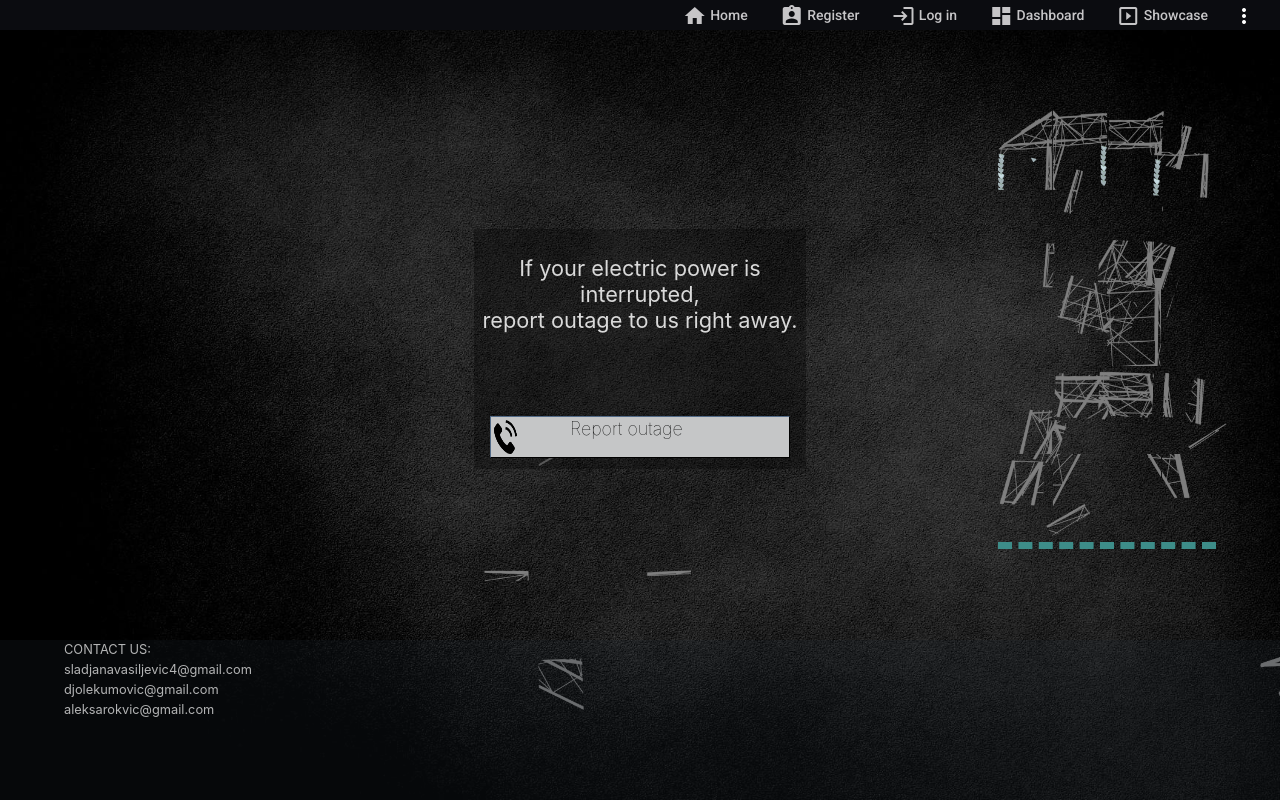
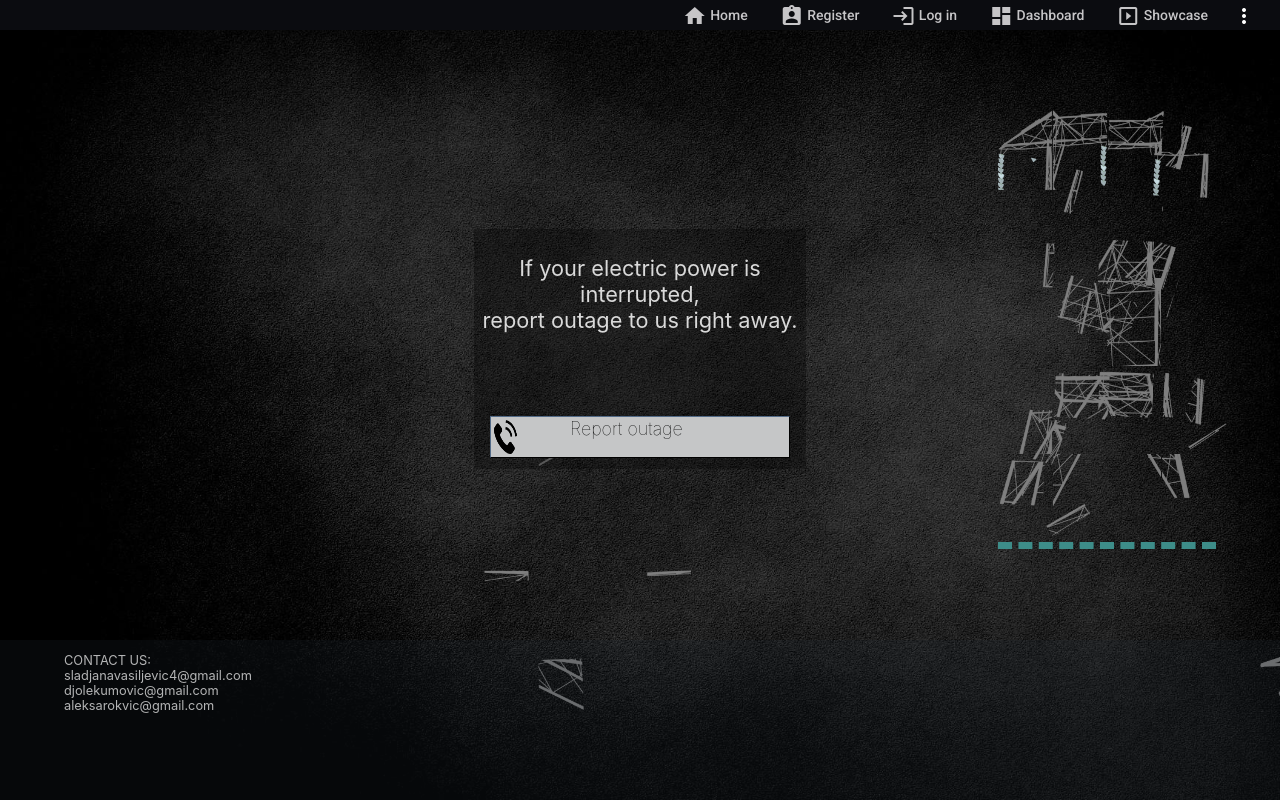
Before and after one commit to arokvic/PUSGS-Angular-.NETCore-2021, an Angular app: page / in a window 1280 px wide. Built offline with nearby package versions, Linux system fonts and the light colour scheme.

Commit message:
tekst line-height
Co-Authored-By: arokvic <64163740+arokvic@users.noreply.github.com>

```diff
--- a/src/app/app.component.css
+++ b/src/app/app.component.css
@@ -32,13 +32,15 @@ html, body{
     bottom:0;
     width:100%;
     height:20%;   /* Height of the footer */
+    line-height: normal;
+
 }
 
 .footer-text
 {
     color: rgba(255, 255, 255, 0.698);
     margin-left:5%;
-    margin-top: 0%;
+    margin-top: 1%;
     float: center;
     font-family:-apple-system, BlinkMacSystemFont, 'Segoe UI', Roboto, Oxygen, Ubuntu, Cantarell, 'Open Sans', 'Helvetica Neue', sans-serif;
     font-size: 1vw;
```
